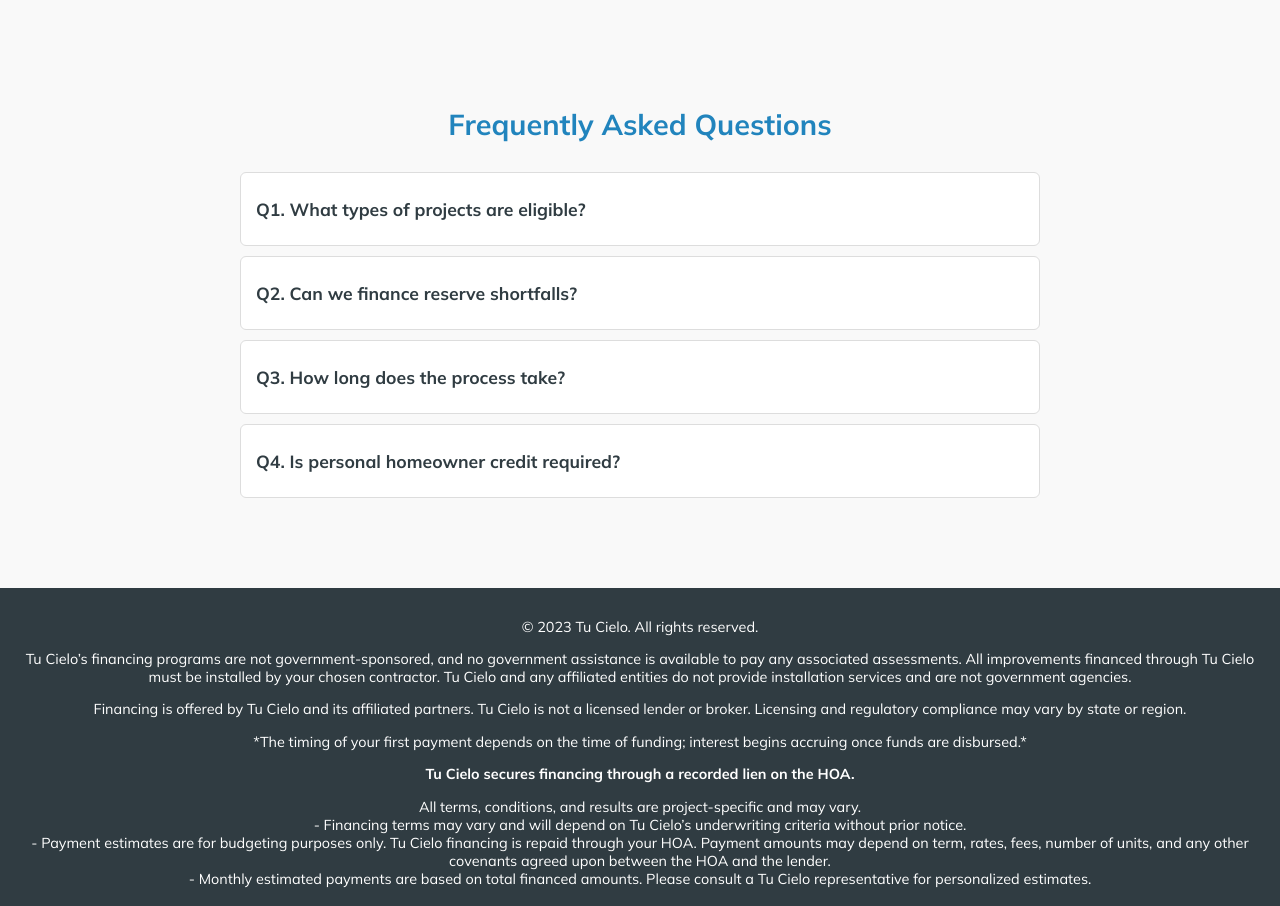
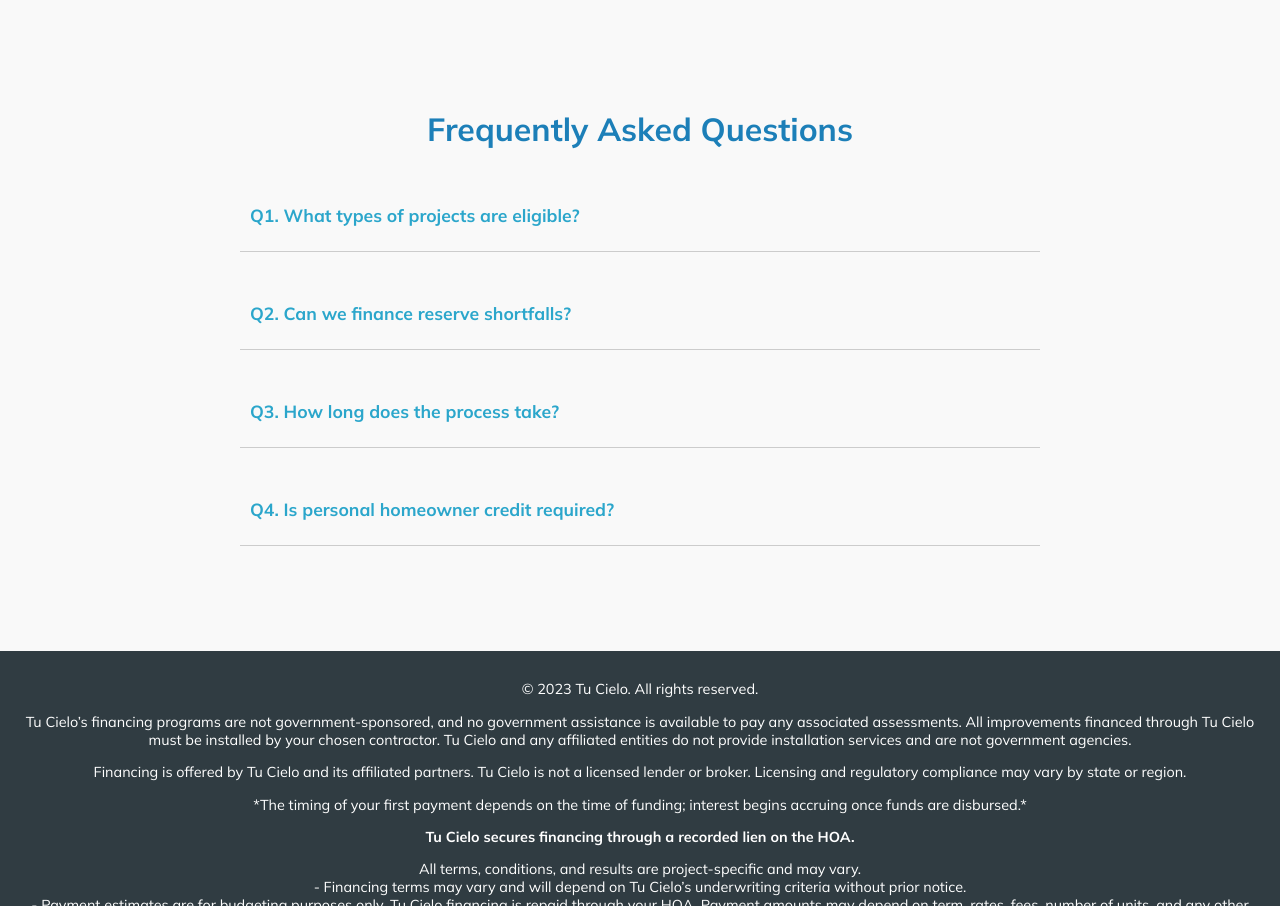
Before and after one commit to MetaCapFin/tu-cielo-site, a React (Create React App) app: page / in a window 1280 px wide. Shown: the part 2697-3603 px from the top of the page. Built offline with nearby package versions, Linux system fonts and the light colour scheme.

Commit message:
Update FAQSection.css

```diff
--- a/src/FAQSection.css
+++ b/src/FAQSection.css
@@ -1,36 +1,60 @@
 .faq-section {
   padding: 40px 20px;
-  background-color: #f9f9f9;
+  max-width: 800px;
+  margin: 0 auto;
   font-family: 'Mulish', sans-serif;
 }
 
 .faq-section h2 {
   text-align: center;
+  font-size: 2rem;
   margin-bottom: 30px;
-  font-size: 1.8rem;
-  color: #2184BD;
+  color: #1C7FB8;
 }
 
 .faq-item {
-  background: white;
-  margin-bottom: 10px;
-  border: 1px solid #ddd;
-  border-radius: 6px;
+  border-bottom: 1px solid #ccc;
+  padding: 15px 10px;
   cursor: pointer;
-  padding: 15px;
-  transition: background-color 0.3s ease;
+  transition: background 0.3s ease;
 }
 
 .faq-item:hover {
-  background-color: #f0f8ff;
+  background: #f4f4f4;
 }
 
 .faq-question {
   font-weight: bold;
-  color: #303c42;
+  font-size: 1.1rem;
 }
 
 .faq-answer {
   margin-top: 10px;
-  color: #555;
+  color: #333;
+  font-size: 1rem;
+  animation: fadeIn 0.3s ease-in;
 }
+
+@keyframes fadeIn {
+  from { opacity: 0; transform: translateY(-5px); }
+  to { opacity: 1; transform: translateY(0); }
+}
+
+.back-home-button {
+  display: block;
+  margin: 40px auto 0 auto;
+  padding: 12px 24px;
+  background: linear-gradient(to bottom left, #2184BD, #1C7FB8);
+  color: white;
+  border: none;
+  border-radius: 6px;
+  cursor: pointer;
+  font-size: 1rem;
+  transition: all 0.3s ease;
+}
+
+.back-home-button:hover {
+  background: white;
+  color: #1C7FB8;
+  border: 1px solid #1C7FB8;
+}
```
